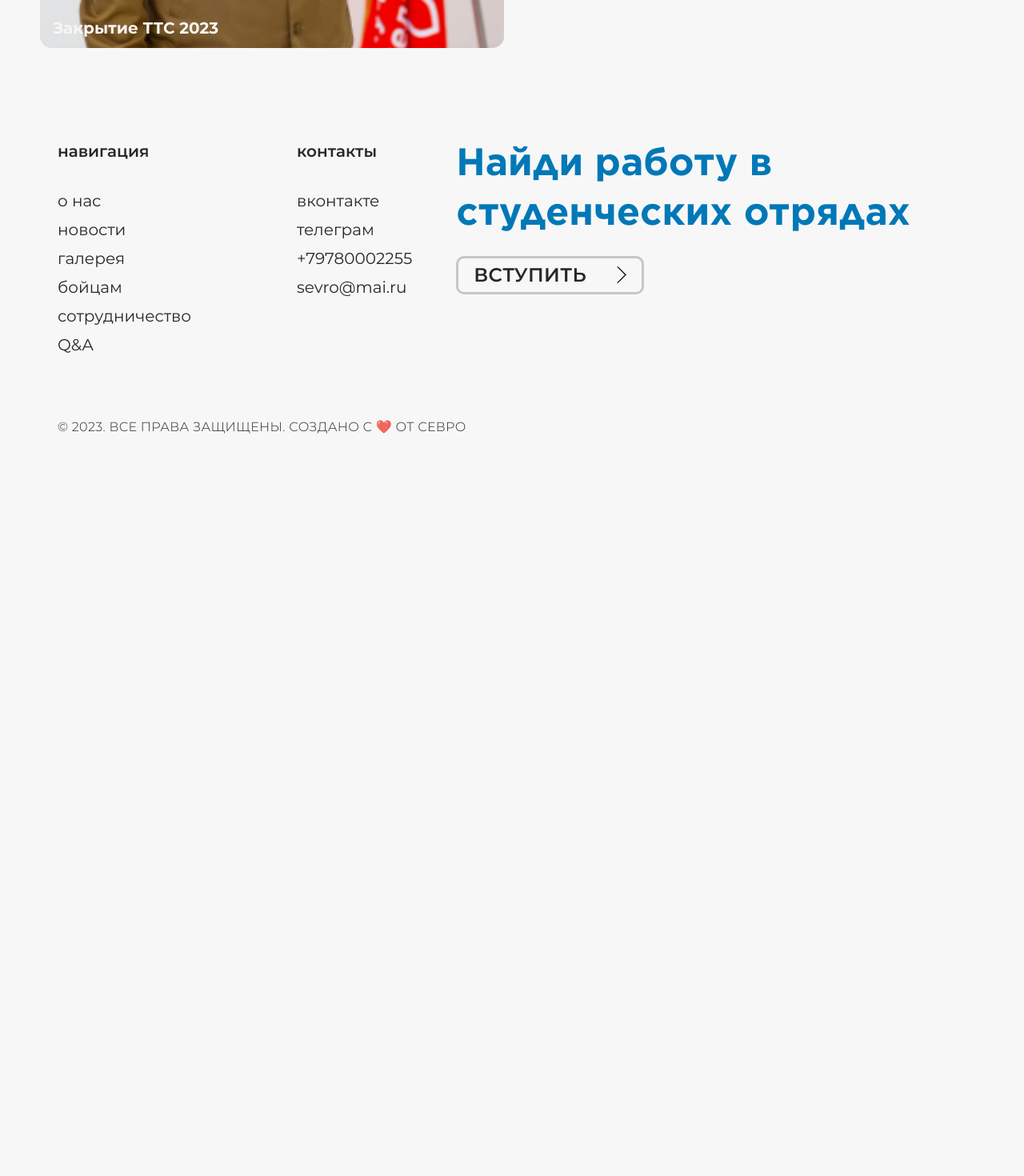
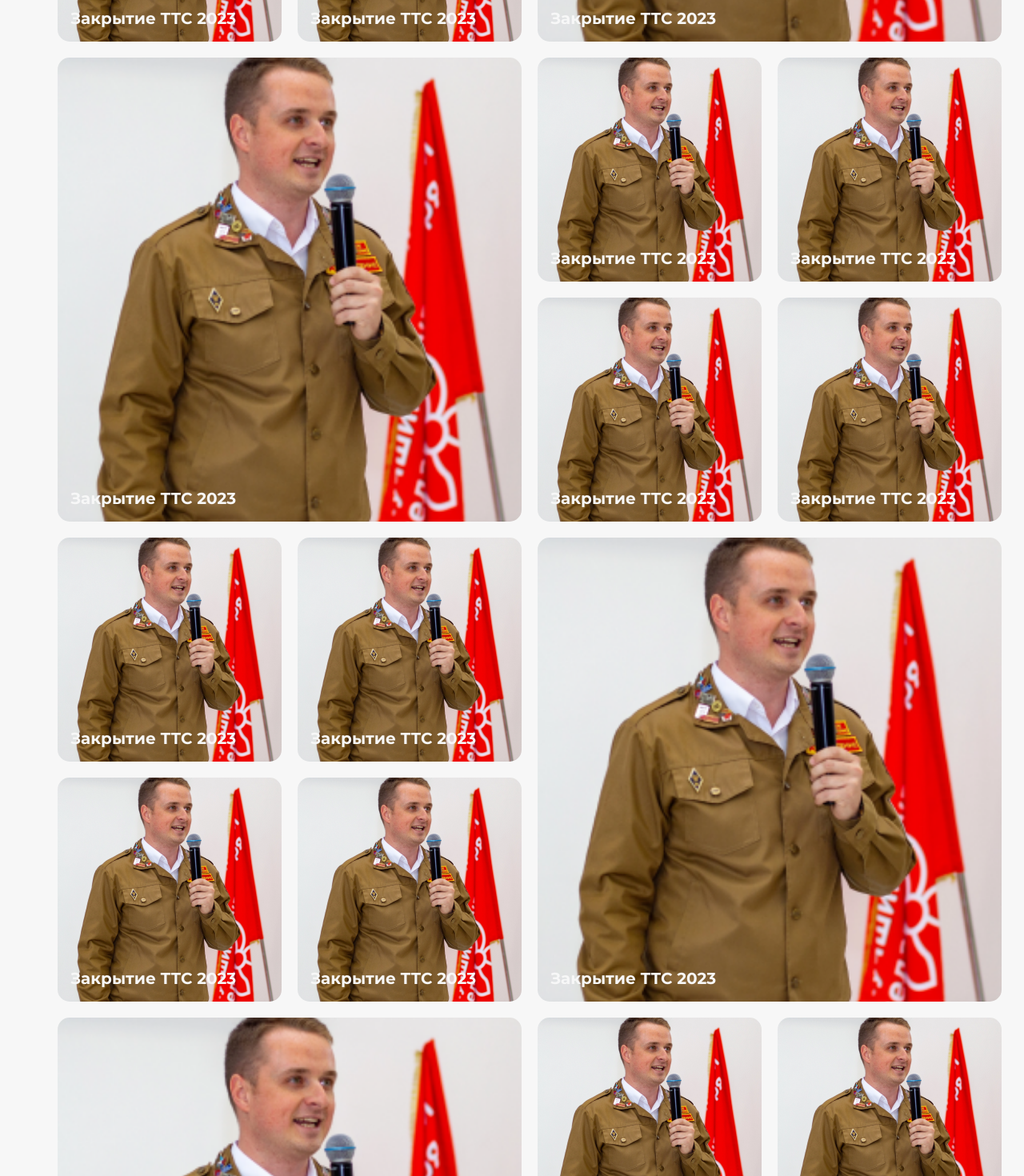
Before and after one commit to GarikBagdasaryan/SevRo, a React (Create React App) app: page /gallery in a window 1280 px wide. Shown: the part 1330-2800 px from the top of the page at 80% size. Before the commit the page ends 1889 px from the top, so only its background shows below. Built offline with nearby package versions, Linux system fonts and the light colour scheme.

Commit message:
Winner gallery

```diff
--- a/src/components/Gallery-slice/GallerySlice.js
+++ b/src/components/Gallery-slice/GallerySlice.js
@@ -4,22 +4,12 @@ import "../Gallery-slice/GallerySlice.scss";
 
 function GallerySlice() {
 
-	const ActionGallery = event => {
 
-
-		let htmlElements =
-			document.getElementsByClassName("AlbumCard__photo");
-		console.log(htmlElements.length);
-		for (let i = 0; i < htmlElements.length; i = i + 5) {
-			htmlElements[i].style.width = "580px";
-			htmlElements[i].style.height = "580px";
-		}
-	}
 	return (
 		<div className="Gallery-slice">
 			<div className="container Gallery-slice-container">
 				<div className="Gallery-slice__title">галерея</div>
-				<div className="Gallery-slice__albums" onLoad={ActionGallery}>
+				<div className="Gallery-slice__albums">
 					<AlbumCard />
 					<AlbumCard />
 					<AlbumCard />
@@ -30,7 +20,76 @@ function GallerySlice() {
 					<AlbumCard />
 					<AlbumCard />
 					<AlbumCard />
-
+					<AlbumCard />
+					<AlbumCard />
+					<AlbumCard />
+					<AlbumCard />
+					<AlbumCard />
+					<AlbumCard />
+					<AlbumCard />
+					<AlbumCard />
+					<AlbumCard />
+					<AlbumCard />
+					<AlbumCard />
+					<AlbumCard />
+					<AlbumCard />
+					<AlbumCard />
+					<AlbumCard />
+					<AlbumCard />
+					<AlbumCard />
+					<AlbumCard />
+					<AlbumCard />
+					<AlbumCard />
+					<AlbumCard />
+					<AlbumCard />
+					<AlbumCard />
+					<AlbumCard />
+					<AlbumCard />
+					<AlbumCard />
+					<AlbumCard />
+					<AlbumCard />
+					<AlbumCard />
+					<AlbumCard />
+					<AlbumCard />
+					<AlbumCard />
+					<AlbumCard />
+					<AlbumCard />
+					<AlbumCard />
+					<AlbumCard />
+					<AlbumCard />
+					<AlbumCard />
+					<AlbumCard />
+					<AlbumCard />
+					<AlbumCard />
+					<AlbumCard />
+					<AlbumCard />
+					<AlbumCard />
+					<AlbumCard />
+					<AlbumCard />
+					<AlbumCard />
+					<AlbumCard />
+					<AlbumCard />
+					<AlbumCard />
+					<AlbumCard />
+					<AlbumCard />
+					<AlbumCard />
+					<AlbumCard />
+					<AlbumCard />
+					<AlbumCard />
+					<AlbumCard />
+					<AlbumCard />
+					<AlbumCard />
+					<AlbumCard />
+					<AlbumCard />
+					<AlbumCard />
+					<AlbumCard />
+					<AlbumCard />
+					<AlbumCard />
+					<AlbumCard />
+					<AlbumCard />
+					<AlbumCard />
+					<AlbumCard />
+					<AlbumCard />
 				</div>
 
 			</div>
--- a/src/components/Gallery-slice/GallerySlice.scss
+++ b/src/components/Gallery-slice/GallerySlice.scss
@@ -16,10 +16,8 @@
 
 	&__albums {
 		display: grid;
-		grid-template-columns: repeat(3, 1fr);
-
-		grid-template-areas: "b b a c" "b b d e";
-		justify-content: center;
+		grid-template-columns: repeat(4, 1fr);
+		//counter-reset: div;
 		gap: 20px;
 	}
 
@@ -32,33 +30,33 @@
 
 }
 
-
-.Gallery-slice__albums>.AlbumCard:nth-child(5n+1) {
-	grid-area: b;
-	grid-column-start: 1;
-	grid-row-start: 5;
-	grid-row-end: 3;
+.AlbumCard {
+	display: flex;
+	justify-content: center;
+	align-items: center;
 }
 
-
-
-
-.active-b {
-	grid-area: b;
+.AlbumCard:before {
+	//counter-increment: div;
+	//content: counter(div);
 }
 
-.active-a {
-	grid-area: a;
+.AlbumCard:nth-child(10n+1) {
+	grid-row: auto /span 2;
+	grid-column: auto /span 2;
+
+	.AlbumCard__photo {
+		width: 580px;
+		height: 580px;
+	}
 }
 
-.active-c {
-	grid-area: c;
+.AlbumCard:nth-child(10n+8) {
+	grid-row: auto /span 2;
+	grid-column: auto /span 2;
+
+	.AlbumCard__photo {
+		width: 580px;
+		height: 580px;
+	}
 }
-
-.active-d {
-	grid-area: d;
-}
-
-.active-e {
-	grid-area: e;
-}
```
Also changed, not shown: src/components/Squad-slice/SquadSlice.js (+1 -13 lines).
